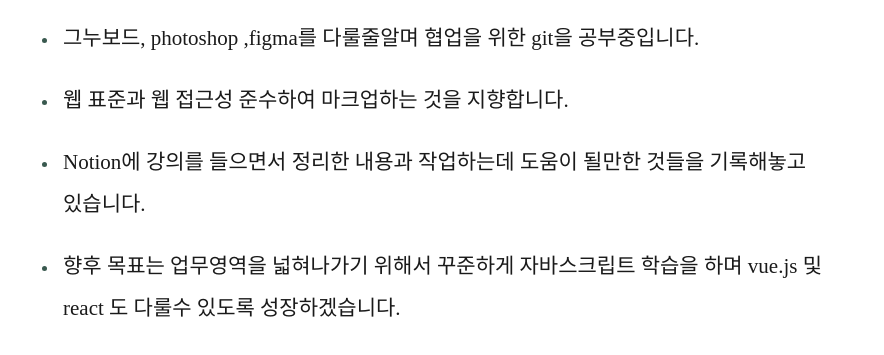
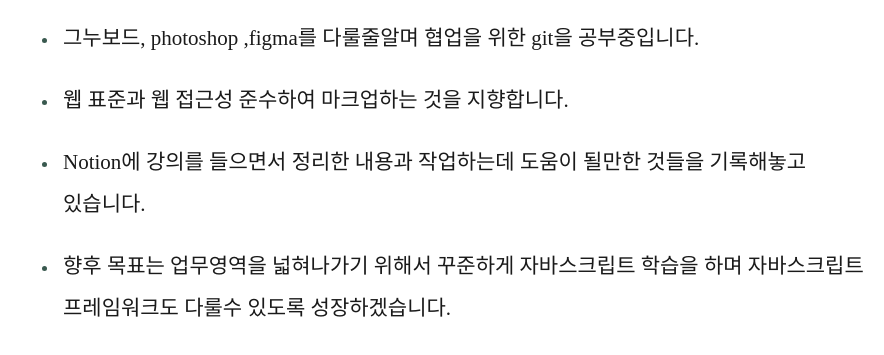
Before and after one commit to mosangin/pf, a plain HTML site: page index.html in a window 1280 px wide. Shown: the part 1807-2162 px from the top of the page, without its empty margins (396-1280 px from the left). Drawn offline with nearby package versions, Linux system fonts and the light colour scheme; a web font is replaced by a local one.

Commit message:
메인 목표 수정

```diff
--- a/index.html
+++ b/index.html
@@ -154,7 +154,7 @@
                         <li>
                             향후 목표는 업무영역을 넓혀나가기 위해서
                             꾸준하게 자바스크립트 학습을 하며
-                            vue.js 및 react 도 다룰수 있도록
+                            자바스크립트 프레임워크도 다룰수 있도록
                             성장하겠습니다.
                         </li>
                     </ul>
```
